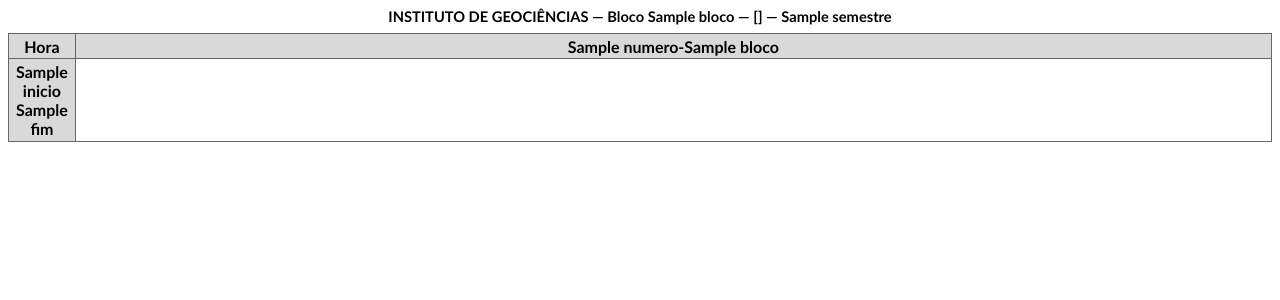
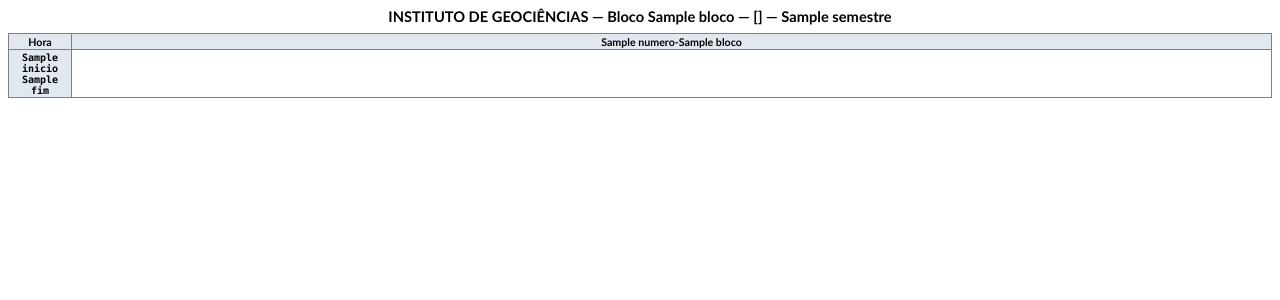
Before and after one commit to pjfernandes/gestao-salas, a Django app: template alocacao/templates/alocacao/quadro_doc.html in a window 1280 px wide. Shown: the top 300 px of the page. Run offline with Django 4.2, Linux system fonts and the light colour scheme; the template is opened without the code that fills it: most values are stand-ins (such as "Sample title", 1, 10 or a date in 2020).

Commit message:
Add files via upload

```diff
--- a/alocacao/templates/alocacao/quadro_doc.html
+++ b/alocacao/templates/alocacao/quadro_doc.html
@@ -8,14 +8,18 @@
 <w:WordDocument><w:View>Print</w:View><w:Zoom>100</w:Zoom></w:WordDocument>
 </xml><![endif]-->
 <style>
-  @page { size: 29.7cm 21cm; mso-page-orientation: landscape; margin: 1cm; }
+  @page { size: 29.7cm 21cm; mso-page-orientation: landscape;
+          margin: 1cm 1cm 1cm 1cm; }
   body  { font-family: Calibri, Arial, sans-serif; font-size: 8pt; }
-  h2    { font-size: 11pt; text-align: center; margin: 0 0 6pt 0; }
+  h2    { font-size: 11pt; font-weight: bold; text-align: center;
+          margin: 0cm 0cm 0.2cm 0cm; }
   table { border-collapse: collapse; width: 100%; table-layout: fixed; }
-  th, td { border: 0.5pt solid #666; padding: 2pt; text-align: center;
-           vertical-align: middle; word-wrap: break-word; }
-  th    { background: #d9d9d9; font-weight: bold; }
-  td.hora { background: #d9d9d9; font-weight: bold; width: 1.6cm; }
+  td, th { border: 0.75pt solid #808080; padding: 1pt 2pt;
+           text-align: center; vertical-align: middle;
+           word-wrap: break-word; overflow-wrap: break-word; }
+  th      { background: #E2E8F0; font-weight: bold; font-size: 8pt; }
+  td.hora { background: #E2E8F0; font-weight: bold;
+            font-family: Consolas, "Courier New", monospace; font-size: 7.5pt; }
   .disc { font-weight: bold; }
   .prof { font-size: 7pt; }
   .quebra { page-break-after: always; }
@@ -27,12 +31,12 @@
   <h2>INSTITUTO DE GEOCIÊNCIAS — Bloco {{ bloco }} — {{ quadro.dia|upper }} — {{ semestre }}{% if quadro.partes > 1 %} (parte {{ quadro.parte }}/{{ quadro.partes }}){% endif %}</h2>
   <table>
     <tr>
-      <th style="width:1.6cm">Hora</th>
+      <th style="width:1.5cm">Hora</th>
       {% for s in quadro.salas %}<th>{{ s.numero }}-{{ s.bloco }}</th>{% endfor %}
     </tr>
     {% for linha in quadro.linhas %}
-    <tr>
-      <td class="hora">{{ linha.inicio }}<br>{{ linha.fim }}</td>
+    <tr style="height:{{ altura_linha }}cm">
+      <td class="hora" style="width:1.5cm">{{ linha.inicio }}<br>{{ linha.fim }}</td>
       {% for c in linha.celulas %}
       <td>
         {% for a in c.alocacoes %}
```
